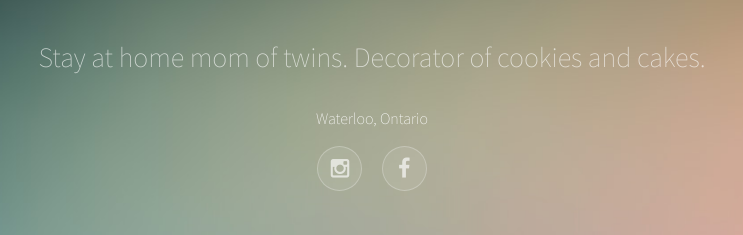
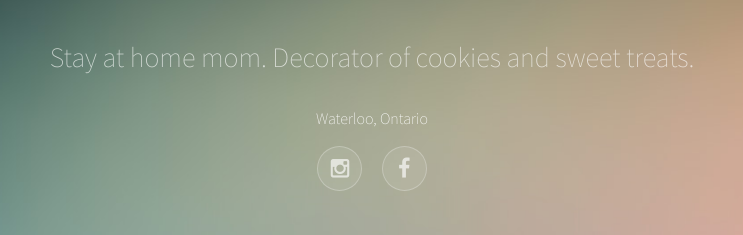
Before and after one commit to benbarth-web/sidedough, a plain HTML site: page index.html in a window 1280 px wide. Shown: the part 245-480 px from the top of the page, 268-1011 px from the left. Drawn offline with Linux system fonts and the light colour scheme.

Commit message:
Update index.html

```diff
--- a/index.html
+++ b/index.html
@@ -19,7 +19,7 @@
 				<!-- Header -->
 					<header id="header">
 						<span class="avatar"><img src="images/avatar.jpg" alt="" /></span>
-						<h1>Stay at home mom of twins. Decorator of cookies and cakes.</h1>
+						<h1>Stay at home mom. Decorator of cookies and sweet treats.</h1>
 						<h3>Waterloo, Ontario</h3>
 						<ul class="icons">
 							<li><a href="https://www.instagram.com/sidedoughbaking/" class="icon style2 fa-instagram"><span class="label">Instagram</span></a></li>
```
